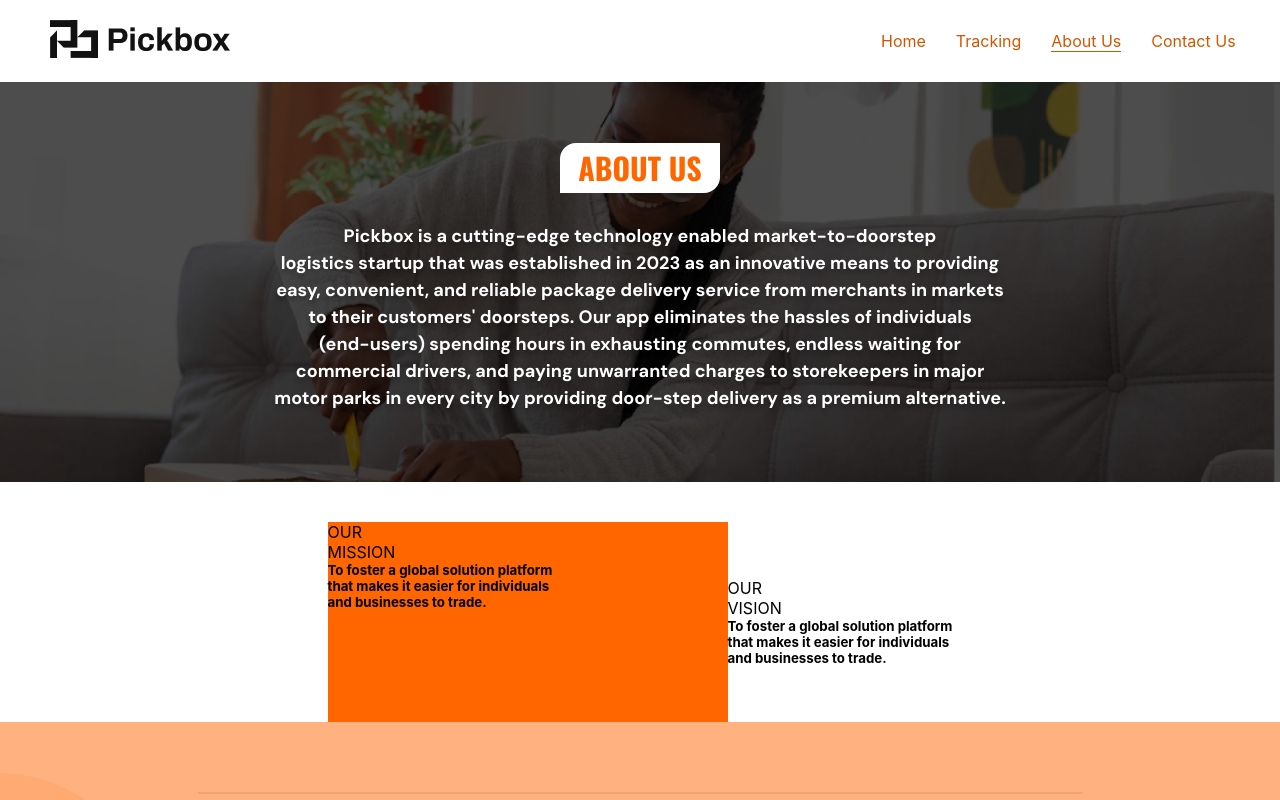
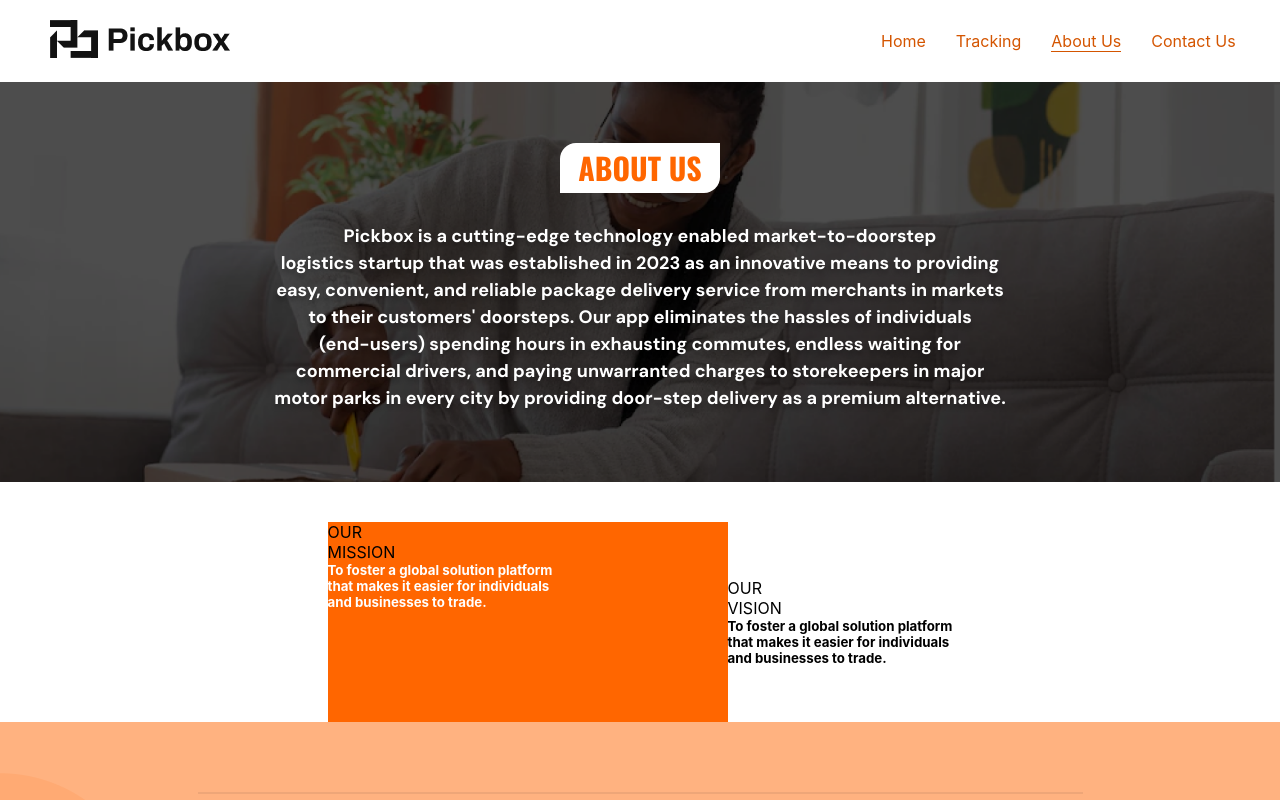
Before and after one commit to Pickbox-Project/Pickbox-frontend, a React (Create React App) app: page /aboutus in a window 1280 px wide. Shown: the top 800 px of the page. Built offline with nearby package versions, Linux system fonts and the light colour scheme.

Commit message:
Started working on the Mission and Vision Component

```diff
--- a/src/Components/Mission-Vision/MissionVision.css
+++ b/src/Components/Mission-Vision/MissionVision.css
@@ -9,3 +9,7 @@
     height: 200px;
     width: 400px;
 }
+
+.mission-container>h5 {
+    color: #fff;
+}
```
